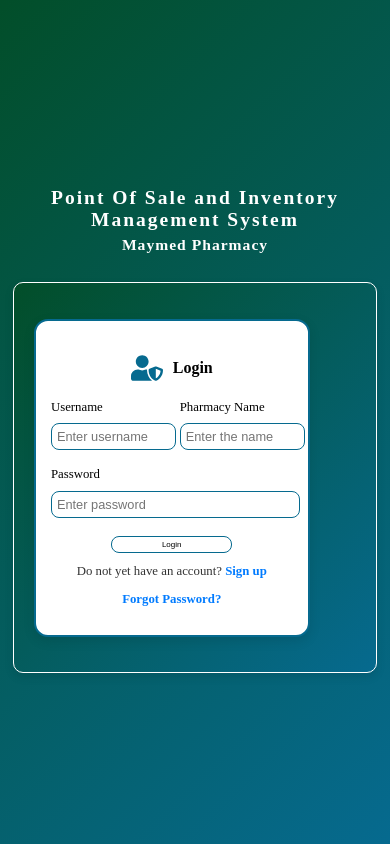
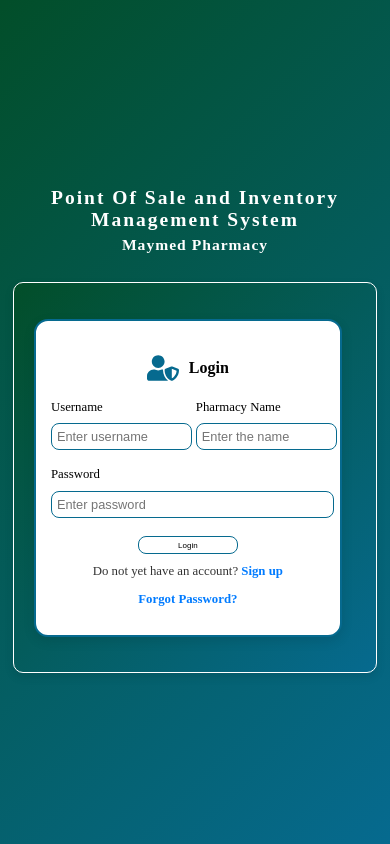
Before and after one commit to pharmacysystem950-hub/noorhayapharmacysystem, a React (Create React App) app: page / in a window 390 px wide. Built offline with nearby package versions, Linux system fonts and the light colour scheme.

Commit message:
Improve login page

```diff
--- a/src/styles/LoginPage.css
+++ b/src/styles/LoginPage.css
@@ -226,8 +226,10 @@ form .error-message {
 
 .login-button {
   width: 25%;
-  max-width: 200px;
+  max-width: 100px;
   min-width: 50px;
+  max-height: 200px;
+  height: 95%;
   margin: 1px auto;
   padding: 3px;
   font-size: clamp(.5rem, 1.4vw, 1.1rem);
@@ -310,7 +312,7 @@ form .error-message {
   }
 
   .login-container {
-    width: 75%;
+    width: 85%;
     padding: 15px;
   }
 
```
